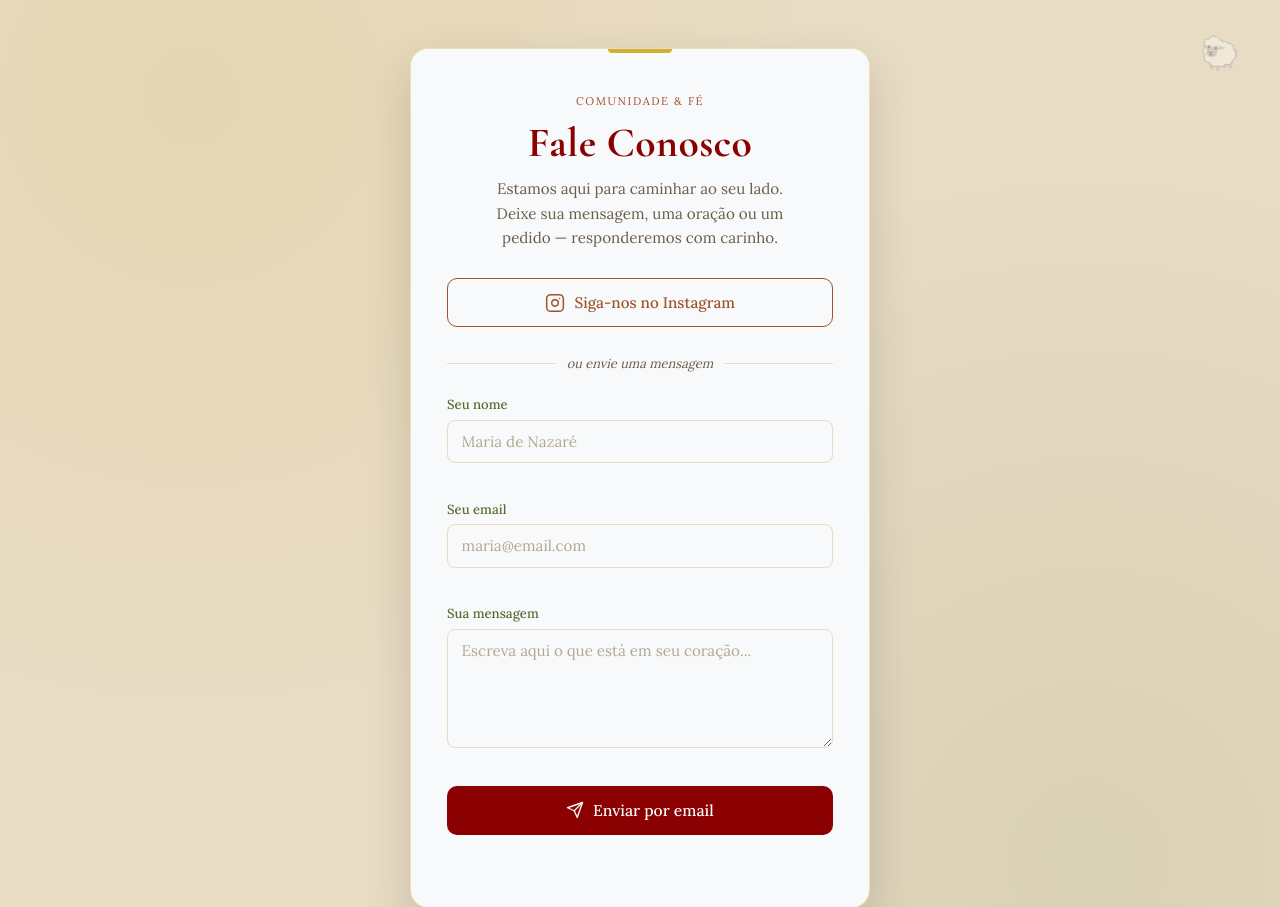
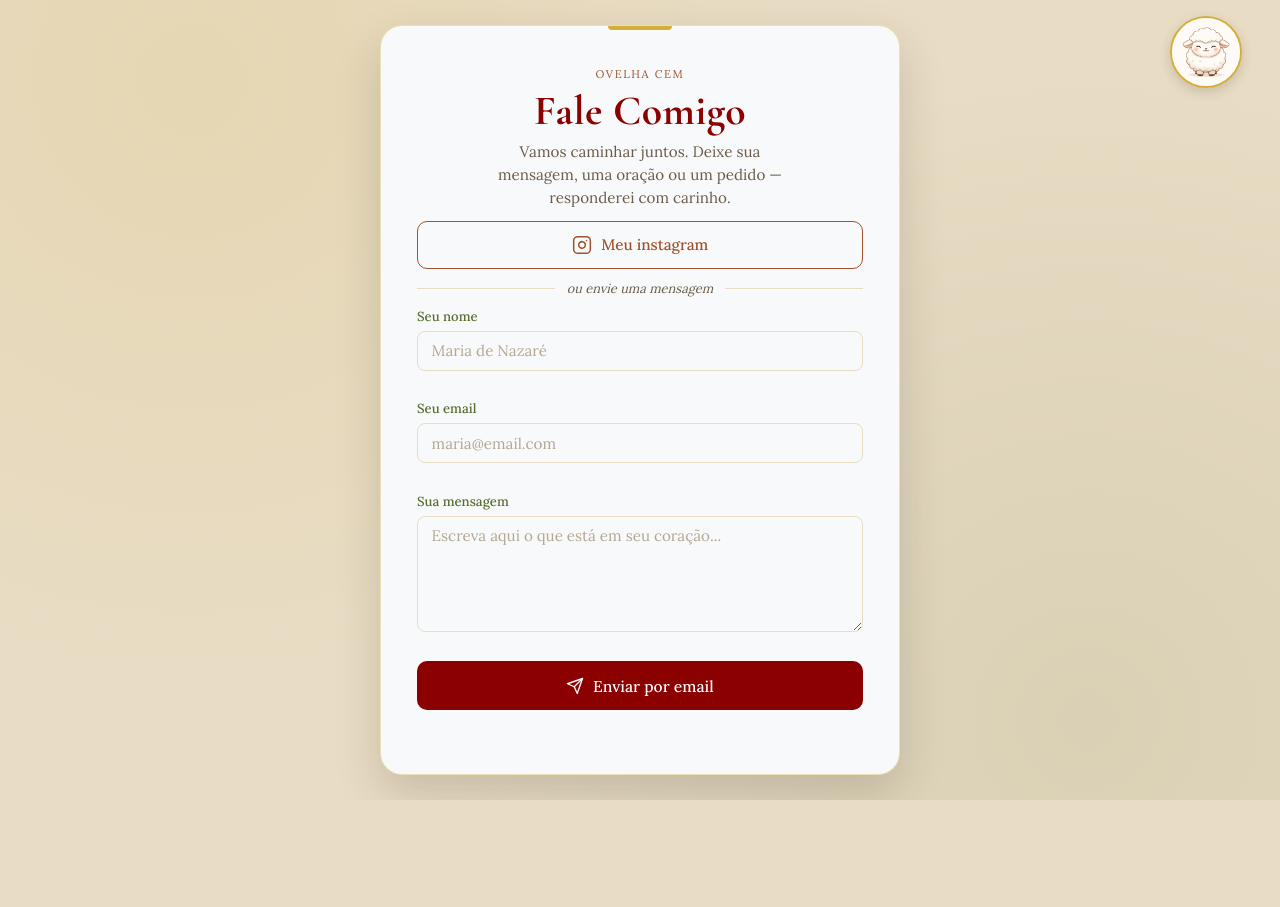
Before and after one commit to matheusantts/Ovelha-Cem, a plain HTML site: page Fale-Comigo/index.html in a window 1280 px wide. Shown: the top 907 px of the page. After the commit the page ends 800 px from the top, so only its background shows below. Drawn offline with nearby package versions, Linux system fonts and the light colour scheme.

Commit message:
fale comigo

```diff
--- a/Fale-Comigo/index.html
+++ b/Fale-Comigo/index.html
@@ -3,30 +3,33 @@
 <head>
   <meta charset="UTF-8">
   <meta name="viewport" content="width=device-width, initial-scale=1.0">
-  <title>Fale Conosco</title>
+  <title>Fale Comigo</title>
   <link rel="preconnect" href="https://fonts.googleapis.com">
   <link rel="preconnect" href="https://fonts.gstatic.com" crossorigin>
   <link href="https://fonts.googleapis.com/css2?family=Cormorant+Garamond:wght@500;600;700&family=Lora:wght@400;500&display=swap" rel="stylesheet">
   <link rel="stylesheet" href="style.css">
+  <link rel="shortcut icon" href="/img/ovelha-cem-icon.png" type="image/x-icon">
 </head>
 <body>
 
-  <div class="ovelha-decorativa" aria-hidden="true">🐑</div>
+  <div class="ovelha-decorativa" aria-hidden="true">
+    <img src="/img/ovelha-cem-perfil.png" alt="">
+  </div>
 
   <main class="cartao">
     <header class="cabecalho">
-      <span class="eyebrow">Comunidade &amp; Fé</span>
-      <h1>Fale Conosco</h1>
-      <p class="subtitulo">Estamos aqui para caminhar ao seu lado. Deixe sua mensagem, uma oração ou um pedido — responderemos com carinho.</p>
+      <span class="eyebrow">Ovelha Cem</span>
+      <h1>Fale Comigo</h1>
+      <p class="subtitulo">Vamos caminhar juntos. Deixe sua mensagem, uma oração ou um pedido — responderei com carinho.</p>
     </header>
 
-    <a class="botao-instagram" href="https://instagram.com" target="_blank" rel="noopener noreferrer">
+    <a class="botao-instagram" href="https://instagram.com/matheusesant/" target="_blank" rel="noopener noreferrer">
       <svg viewBox="0 0 24 24" width="20" height="20" fill="none" stroke="currentColor" stroke-width="1.8" stroke-linecap="round" stroke-linejoin="round" aria-hidden="true">
         <rect x="2" y="2" width="20" height="20" rx="5"></rect>
         <path d="M16 11.37A4 4 0 1 1 12.63 8 4 4 0 0 1 16 11.37z"></path>
         <line x1="17.5" y1="6.5" x2="17.51" y2="6.5"></line>
       </svg>
-      Siga-nos no Instagram
+      Meu instagram
     </a>
 
     <div class="divisor"><span>ou envie uma mensagem</span></div>
--- a/Fale-Comigo/style.css
+++ b/Fale-Comigo/style.css
@@ -9,19 +9,36 @@
   --texto-principal: #3A2E22;
   --texto-secundario: #6b5d4a;
   --sombra: rgba(58, 46, 34, 0.18);
+
+  /* Espaçamentos e tipografia fluidos: escalam entre mobile e desktop
+     sem depender de breakpoints fixos para cada ajuste fino. */
+  --espaco-cartao: clamp(1.25rem, 3vw + 0.5rem, 2.5rem);
+  --gap-cartao: clamp(0.55rem, 1.4vh, 1.1rem);
+  --fonte-titulo: clamp(1.6rem, 4vw + 0.6rem, 2.6rem);
+  --fonte-base: clamp(0.85rem, 0.6vw + 0.65rem, 0.95rem);
+  --tamanho-avatar: clamp(2.75rem, 5vw + 1rem, 4.5rem);
 }
 
 * {
   box-sizing: border-box;
 }
 
+html,
 body {
+  height: 100%;
   margin: 0;
-  min-height: 100vh;
+}
+
+body {
+  /* 100dvh considera a barra de endereço móvel; 100vh como fallback. */
+  height: 100vh;
+  height: 100dvh;
+  width: 100vw;
   display: flex;
   align-items: center;
   justify-content: center;
-  padding: 3rem 1.5rem;
+  overflow: hidden;
+  padding: clamp(0.75rem, 2vh, 2rem);
   background:
     radial-gradient(circle at 15% 10%, rgba(212, 175, 55, 0.12), transparent 45%),
     radial-gradient(circle at 85% 90%, rgba(85, 107, 47, 0.10), transparent 50%),
@@ -29,26 +46,41 @@ body {
   font-family: 'Lora', serif;
   color: var(--texto-principal);
   position: relative;
-  overflow-x: hidden;
 }
 
 .ovelha-decorativa {
   position: absolute;
-  top: 2rem;
-  right: 2.5rem;
-  font-size: 2rem;
-  opacity: 0.35;
+  top: clamp(0.75rem, 2vh, 2rem);
+  right: clamp(1rem, 3vw, 2.5rem);
+  pointer-events: none;
+}
+
+.ovelha-decorativa img {
+  display: block;
+  width: var(--tamanho-avatar);
+  height: var(--tamanho-avatar);
+  border-radius: 50%;
+  object-fit: cover;
+  border: 2px solid var(--dourado-divino);
+  box-shadow: 0 4px 12px var(--sombra);
 }
 
 .cartao {
   width: 100%;
-  max-width: 460px;
+  max-width: min(460px, 92vw);
+  /* Garante que o cartão nunca ultrapasse a altura da viewport,
+     evitando qualquer necessidade de rolagem. */
+  max-height: 100%;
+  overflow-y: auto;
   background: var(--branco-cordeiro);
   border: 1px solid rgba(212, 175, 55, 0.35);
   border-radius: 18px;
-  padding: 2.5rem 2.25rem;
+  padding: var(--espaco-cartao);
   box-shadow: 0 20px 45px var(--sombra);
   position: relative;
+  display: flex;
+  flex-direction: column;
+  gap: var(--gap-cartao);
 }
 
 .cartao::before {
@@ -65,31 +97,31 @@ body {
 
 .cabecalho {
   text-align: center;
-  margin-bottom: 1.75rem;
 }
 
 .eyebrow {
   display: inline-block;
   font-family: 'Lora', serif;
-  font-size: 0.7rem;
+  font-size: clamp(0.62rem, 0.8vw + 0.4rem, 0.7rem);
   letter-spacing: 0.14em;
   text-transform: uppercase;
   color: var(--terracota-humildade);
-  margin-bottom: 0.6rem;
+  margin-bottom: 0.5rem;
 }
 
 .cabecalho h1 {
   font-family: 'Cormorant Garamond', serif;
   font-weight: 700;
-  font-size: 2.6rem;
-  margin: 0 0 0.6rem;
+  font-size: var(--fonte-titulo);
+  margin: 0 0 0.4rem;
   color: var(--vermelho-liturgico);
   letter-spacing: 0.01em;
+  line-height: 1.1;
 }
 
 .subtitulo {
-  font-size: 0.95rem;
-  line-height: 1.6;
+  font-size: var(--fonte-base);
+  line-height: 1.5;
   color: var(--texto-secundario);
   margin: 0 auto;
   max-width: 32ch;
@@ -101,13 +133,13 @@ body {
   justify-content: center;
   gap: 0.6rem;
   width: 100%;
-  padding: 0.85rem 1rem;
+  padding: clamp(0.6rem, 1.6vh, 0.85rem) 1rem;
   border-radius: 10px;
   border: 1.5px solid var(--terracota-humildade);
   color: var(--terracota-humildade);
   text-decoration: none;
   font-family: 'Lora', serif;
-  font-size: 0.95rem;
+  font-size: var(--fonte-base);
   font-weight: 500;
   transition: background-color 0.2s ease, color 0.2s ease, transform 0.15s ease;
 }
@@ -125,9 +157,8 @@ body {
   display: flex;
   align-items: center;
   text-align: center;
-  margin: 1.75rem 0 1.5rem;
   color: var(--texto-secundario);
-  font-size: 0.8rem;
+  font-size: clamp(0.72rem, 0.5vw + 0.6rem, 0.8rem);
 }
 
 .divisor::before,
@@ -141,32 +172,44 @@ body {
 .divisor span {
   padding: 0 0.75rem;
   font-style: italic;
+  white-space: nowrap;
+}
+
+form {
+  display: flex;
+  flex-direction: column;
+  gap: var(--gap-cartao);
 }
 
 .campo {
-  margin-bottom: 1.15rem;
   display: flex;
   flex-direction: column;
 }
 
 .campo label {
-  font-size: 0.82rem;
+  font-size: clamp(0.76rem, 0.4vw + 0.65rem, 0.82rem);
   color: var(--verde-pastagem);
-  margin-bottom: 0.4rem;
+  margin-bottom: 0.35rem;
   font-weight: 500;
 }
 
 .campo input,
 .campo textarea {
   font-family: 'Lora', serif;
-  font-size: 0.95rem;
-  padding: 0.7rem 0.85rem;
+  font-size: var(--fonte-base);
+  padding: clamp(0.5rem, 1.2vh, 0.7rem) 0.85rem;
   border-radius: 8px;
   border: 1.5px solid var(--bege-la);
   background: var(--branco-cordeiro);
   color: var(--texto-principal);
   resize: vertical;
   transition: border-color 0.2s ease, box-shadow 0.2s ease;
+}
+
+.campo textarea {
+  /* Altura fluida: cresce em telas altas, encolhe em telas baixas,
+     sempre dentro de um intervalo confortável para digitar. */
+  min-height: clamp(3.2rem, 12vh, 7rem);
 }
 
 .campo input::placeholder,
@@ -190,7 +233,7 @@ body {
   min-height: 1.1em;
   font-size: 0.78rem;
   color: var(--vermelho-liturgico);
-  margin-top: 0.35rem;
+  margin-top: 0.3rem;
 }
 
 .botao-enviar {
@@ -199,14 +242,13 @@ body {
   align-items: center;
   justify-content: center;
   gap: 0.55rem;
-  padding: 0.9rem 1rem;
-  margin-top: 0.4rem;
+  padding: clamp(0.65rem, 1.8vh, 0.9rem) 1rem;
   border: none;
   border-radius: 10px;
   background: var(--vermelho-liturgico);
   color: var(--branco-cordeiro);
   font-family: 'Lora', serif;
-  font-size: 0.98rem;
+  font-size: clamp(0.88rem, 0.5vw + 0.75rem, 0.98rem);
   font-weight: 500;
   cursor: pointer;
   transition: background-color 0.2s ease, transform 0.15s ease;
@@ -228,9 +270,8 @@ body {
 .mensagem-status {
   text-align: center;
   font-size: 0.85rem;
-  margin-top: 1rem;
-  margin-bottom: 0;
   min-height: 1.2em;
+  margin: 0;
 }
 
 .mensagem-status.sucesso {
@@ -241,16 +282,62 @@ body {
   color: var(--vermelho-liturgico);
 }
 
-@media (max-width: 480px) {
+/* ===== Mobile (padrão acima, até 599px) =====
+   O sistema de clamp() já cobre a maior parte do trabalho;
+   aqui só afinamos detalhes específicos de telas muito estreitas. */
+@media (max-width: 380px) {
+  .ovelha-decorativa {
+    display: none;
+  }
+
+  .divisor span {
+    font-size: 0.7rem;
+  }
+}
+
+/* ===== Tablet (600px – 1023px) ===== */
+@media (min-width: 600px) {
   .cartao {
-    padding: 2rem 1.5rem;
+    max-width: 480px;
+    border-radius: 22px;
+  }
+}
+
+/* ===== Desktop (1024px+) ===== */
+@media (min-width: 1024px) {
+  .cartao {
+    max-width: 520px;
+    padding: clamp(2.25rem, 2.5vw, 3rem);
+  }
+}
+
+/* ===== Telas baixas / paisagem em celular =====
+   Evita rolagem quando a altura da viewport é reduzida,
+   comprimindo espaçamentos e ocultando o elemento decorativo. */
+@media (max-height: 560px) {
+  .ovelha-decorativa {
+    display: none;
+  }
+
+  .cartao {
+    gap: 0.4rem;
+    padding: 1rem 1.5rem;
   }
 
   .cabecalho h1 {
-    font-size: 2.1rem;
+    font-size: clamp(1.3rem, 3vw + 0.5rem, 1.8rem);
+  }
+
+  .subtitulo {
+    display: none;
+  }
+
+  .campo textarea {
+    min-height: 2.4rem;
   }
 }
 
+/* ===== Preferência por movimento reduzido ===== */
 @media (prefers-reduced-motion: reduce) {
   * {
     transition: none !important;
```
Also changed, not shown: index.html (+1 -1 lines), Fale-Comigo/script.js (line endings or trailing spaces).
